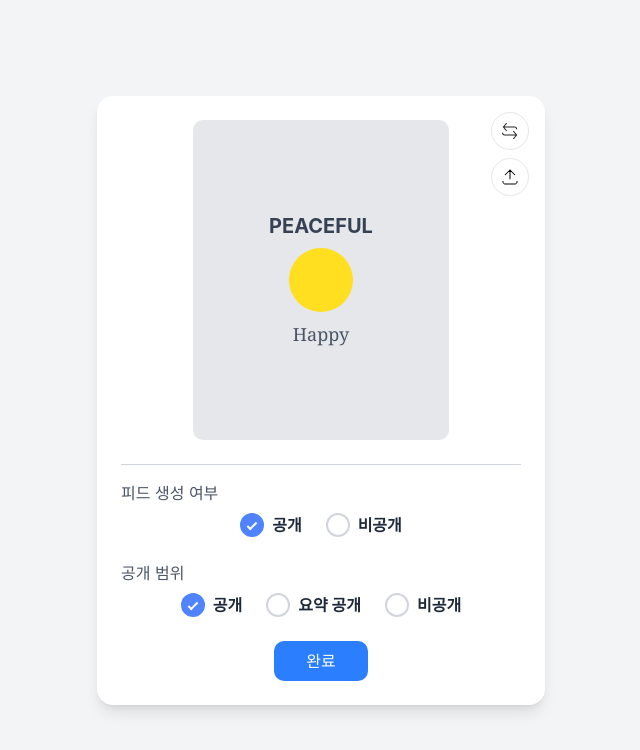
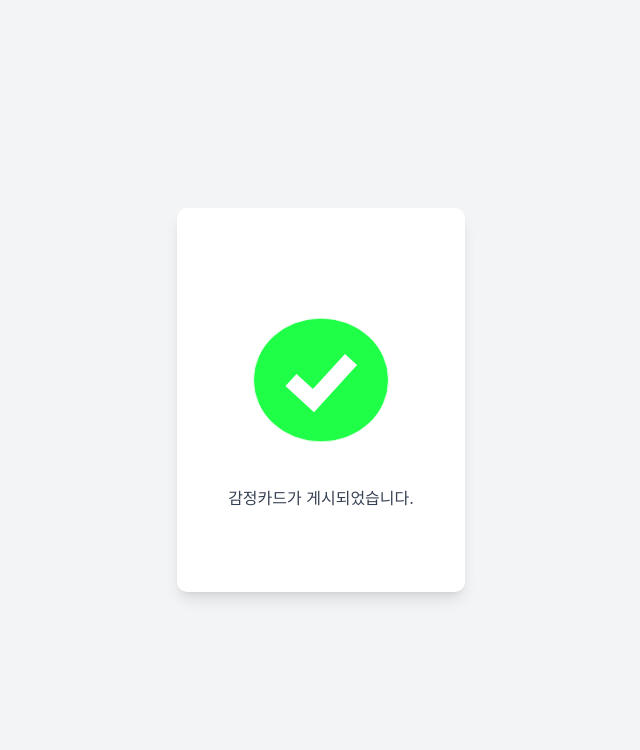
Before and after one commit to KakaoEnterprise-NILO/GriDam-FE, a React (Vite) app: page /diary/test in a window 1280 px wide. Shown: the top 750 px of the page, without its empty margins (319-959 px from the left). Built offline with nearby package versions, Linux system fonts and the light colour scheme.

Commit message:
✨ [feature]#23 로딩 및 완료 상태 관리 컴포넌트 추가

```diff
--- a/package.json
+++ b/package.json
@@ -21,6 +21,7 @@
     "react-dom": "^19.0.0",
     "react-hook-form": "^7.55.0",
     "react-router-dom": "^7.6.0",
+    "react-spinners": "^0.17.0",
     "tailwind-merge": "^3.2.0",
     "tw-animate-css": "^1.2.5",
     "zod": "^3.24.2"
--- a/src/App.tsx
+++ b/src/App.tsx
@@ -3,7 +3,8 @@ import Home from "./pages/home/Home";
 import Login from "./pages/Login";
 import Register from "./pages/Register";
 import WritingDiary from "./components/writingdiary/WritingDiary";
-import UploadEmotionCard from "./components/writingdiary/UploadEmotionCard";
+// import UploadEmotionCard from "./components/writingdiary/UploadEmotionCard";
+import StatusCard from "./components/writingdiary/StatusCard";
 
 function App() {
   return (
@@ -13,7 +14,7 @@ function App() {
         <Route path="/login" element={<Login />} />
         <Route path="/register" element={<Register/>} />
         <Route path="/diary/write" element={<WritingDiary/>} />
-        <Route path="/diary/test" element={<UploadEmotionCard/>} />
+        <Route path="/diary/test" element={<StatusCard/>} />
 
       </Routes>
     </div>
--- /dev/null
+++ b/src/components/writingdiary/StatusCard.css
@@ -0,0 +1,12 @@
+.animate-spin {
+  animation: spin 1s linear infinite;
+}
+
+@keyframes spin {
+  from {
+    transform: rotate(0deg);
+  }
+  to {
+    transform: rotate(360deg);
+  }
+}
--- a/src/components/writingdiary/StatusCard.tsx
+++ b/src/components/writingdiary/StatusCard.tsx
@@ -0,0 +1,34 @@
+import { useEffect, useState } from "react";
+import "./StatusCard.css";
+import { ClipLoader } from "react-spinners";
+import checkIcon from "../../assets/icons/check_circle_icon.svg";
+
+export default function StatusCard() {
+  const [isLoading, setIsLoading] = useState(true);
+
+  useEffect(() => {
+    const timer = setTimeout(() => {
+      setIsLoading(false);
+    }, 3000); // 3초 후에 체크 표시로 전환
+
+    return () => clearTimeout(timer);
+  }, []);
+
+  return (
+    <div className="flex justify-center items-center min-h-screen bg-gray-100">
+      <div className="bg-white w-72 h-96 rounded-lg shadow-lg flex flex-col justify-center items-center space-y-4">
+        {isLoading ? (
+          <>
+            <ClipLoader color="#4f83ff" size={160} />
+            <p className="text-gray-700">업로드 중...</p>
+          </>
+        ) : (
+          <>
+            <img src={checkIcon} alt="완료" className="w-45 h-45" />
+            <p className="text-gray-700">감정카드가 게시되었습니다.</p>
+          </>
+        )}
+      </div>
+    </div>
+  );
+}
```
Also changed, not shown: src/assets/icons/check_circle_icon.svg (added), src/components/writingdiary/EmotionPreviewCard.tsx (added), 1 other file (tests, documents, lock files or other folders).
